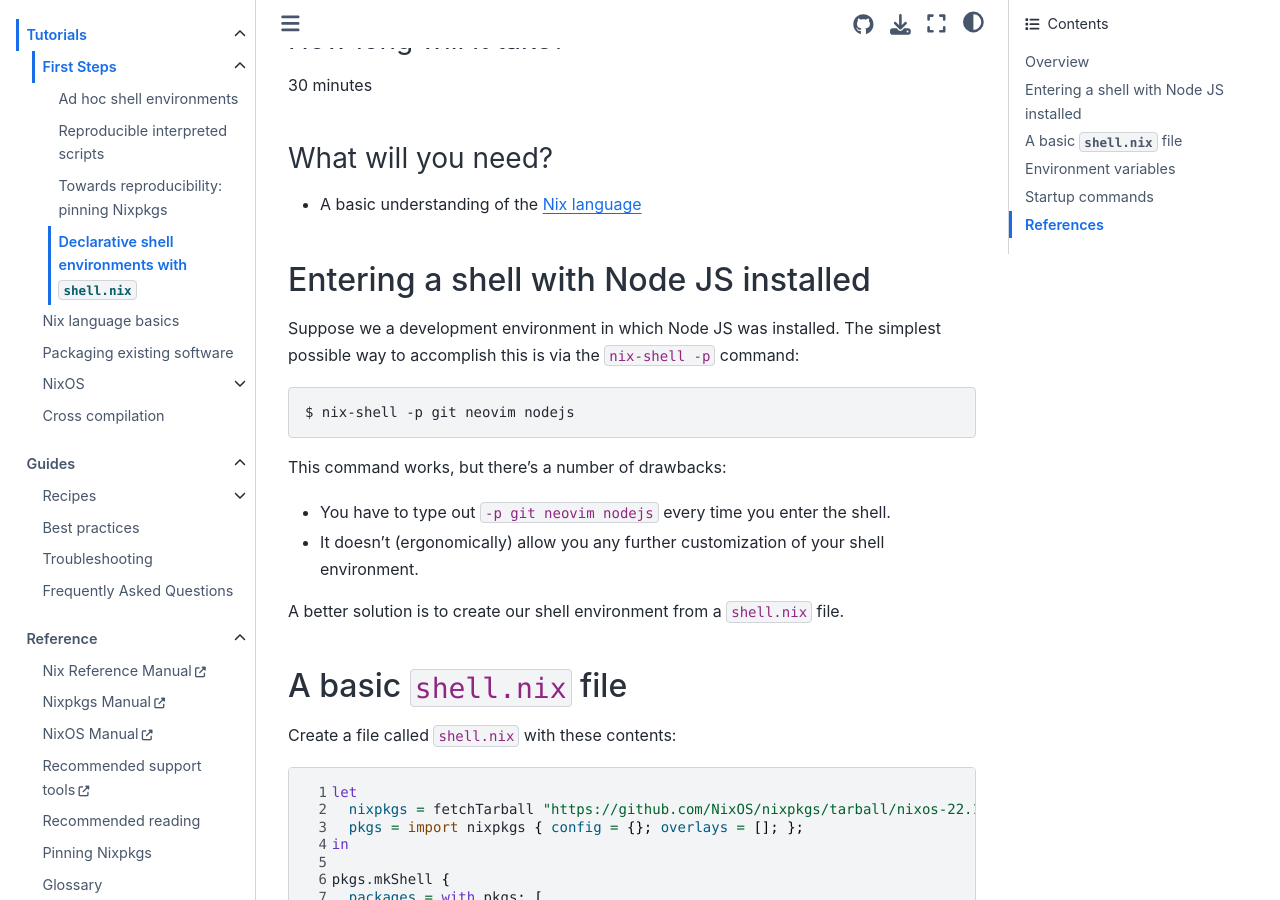
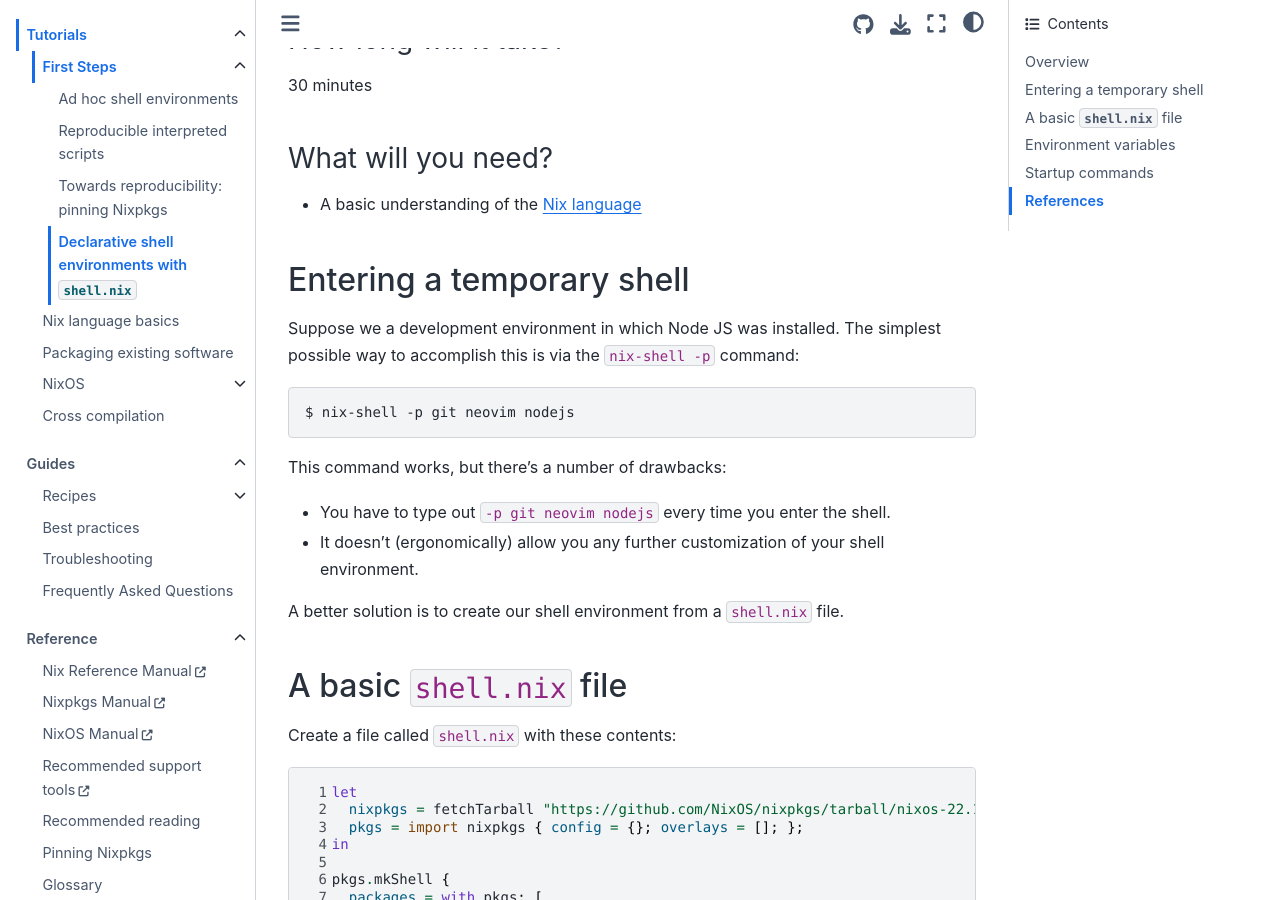
Before and after one commit to NixOS/nix.dev, a Sphinx documentation site: the page built from source/tutorials/first-steps/declarative-shell.md, in a window 1280 px wide and 900 px high, scrolled down 737 px. Built offline with Sphinx 7.4.7 and the Sphinx Book theme 1.1.4, drawn with Linux system fonts in a browser that asks for light colours.

Commit message:
Remove specific software name from header
There's enough detail about it below, and the specific tech isn't the point of this section anyway.

Co-authored-by: Valentin Gagarin <valentin.gagarin@tweag.io>

```diff
--- a/source/tutorials/first-steps/declarative-shell.md
+++ b/source/tutorials/first-steps/declarative-shell.md
@@ -30,7 +30,7 @@
 
 - A basic understanding of the [Nix language](reading-nix-language)
 
-## Entering a shell with Node JS installed
+## Entering a temporary shell
 
 Suppose we a development environment in which Node JS was installed.
 The simplest possible way to accomplish this is via the `nix-shell -p` command:
```
